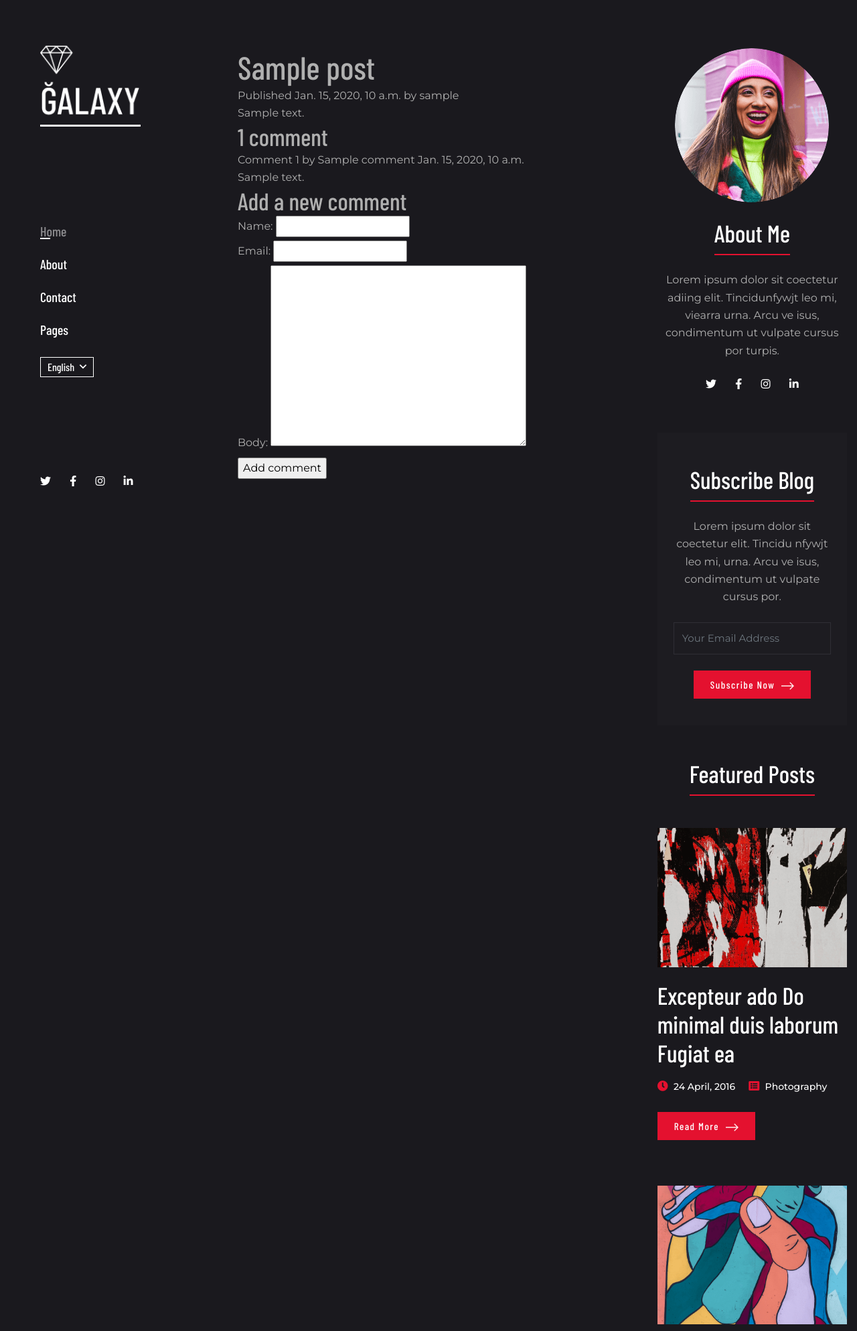
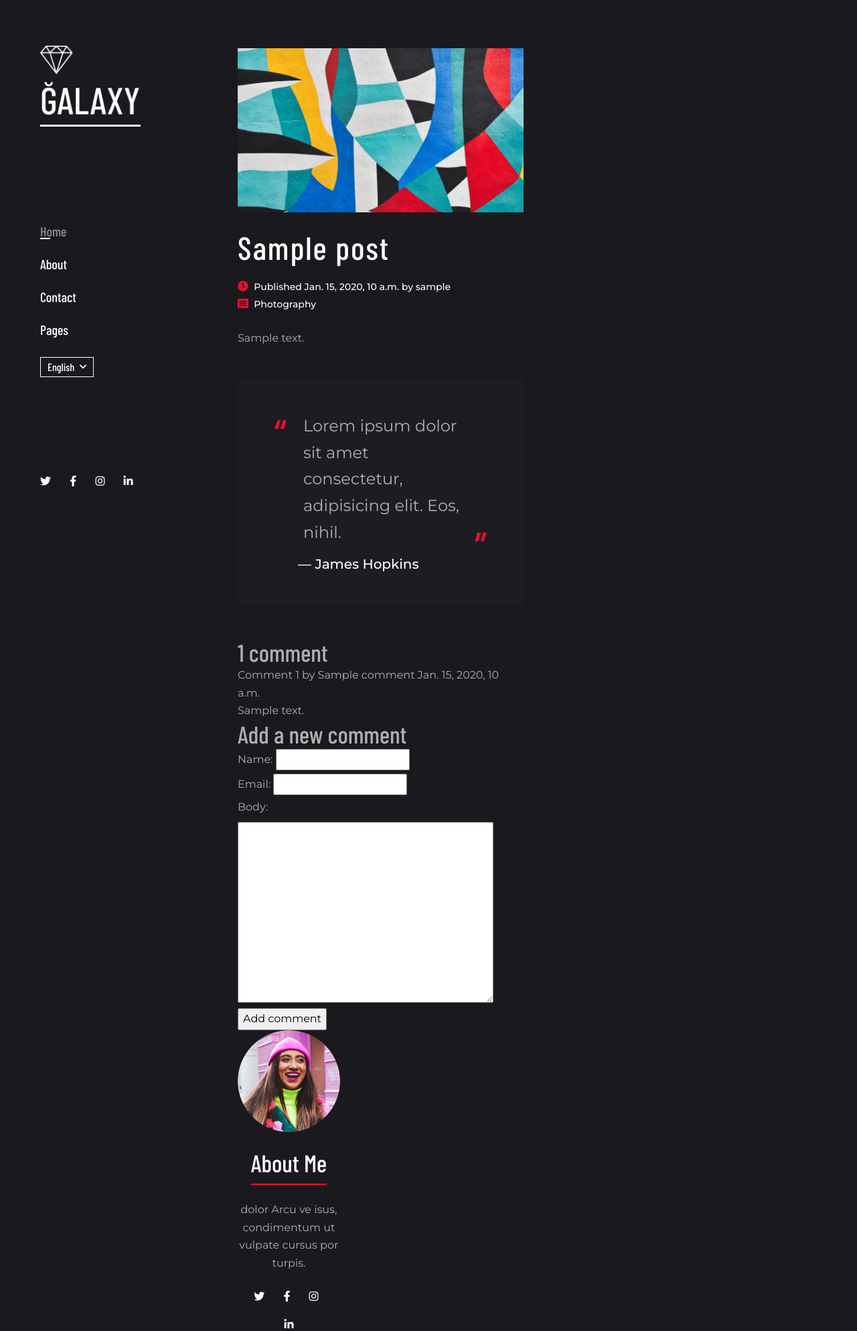
Before and after one commit to soza780/sample_blog, a Django app: a page that uses mysite/blog/templates/blog/base.html in a window 1280 px wide. Shown: the top 1987 px of the page at 67% size. Run offline with Django 4.2, Linux system fonts and the light colour scheme; tables that the repository leaves empty hold one stand-in row (values such as "Sample post"); some libraries are stand-ins or nearby versions.

Commit message:
added docker files and post detail

```diff
--- a/docker-compose.yml
+++ b/docker-compose.yml
@@ -6,4 +6,6 @@
       dockerfile: Dockerfile
     volumes:
       - /mysite:/app/mysite
+    ports:
+      - 8000:8000
     command: "python manage.py runserver"
--- a/mysite/blog/templates/blog/base.html
+++ b/mysite/blog/templates/blog/base.html
@@ -2,13 +2,6 @@
 {% load blog_tags %}
 
 <!DOCTYPE html>
-
-<!--
- // WEBSITE: https://themefisher.com
- // TWITTER: https://twitter.com/themefisher
- // FACEBOOK: https://www.facebook.com/themefisher
- // GITHUB: https://github.com/themefisher/
--->
 
 <html>
 <head>
@@ -146,7 +139,7 @@
                     <div class="widget text-center">
                         <img class="author-thumb-sm rounded-circle d-block mx-auto" src="static/images/author-sm.png" alt="">
                         <h2 class="widget-title text-white d-inline-block mt-4">About Me</h2>
-                        <p class="mt-4">Lorem ipsum dolor sit coectetur adiing elit. Tincidunfywjt leo mi, viearra urna. Arcu ve isus, condimentum ut vulpate cursus por turpis.</p>
+                        <p class="mt-4">dolor Arcu ve isus, condimentum ut vulpate cursus por turpis.</p>
                         <ul class="list-inline mt-3">
                             <li class="list-inline-item">
                                 <a href="#!" class="text-white text-primary-onHover p-2">
--- a/mysite/blog/templates/blog/post/detail.html
+++ b/mysite/blog/templates/blog/post/detail.html
@@ -1,13 +1,29 @@
 {% extends "blog/base.html" %}
+{% load static %}
+{% block content %}
 
-{% block title %}{{ post.title }}{% endblock title %}
 
-{% block content %}
-    <h1>{{ post.title }}</h1>
-    <p class="date">
-        Published {{ post.publish }} by {{ post.author }}
-    </p>
-    {{ post.body|linebreaks }}
+    <div class="row justify-content-between">
+    <div class="col-lg-10">
+    <img class="img-fluid" src="blog/static/images/post/post-single/01.png" alt="">
+    <h1 class="text-white add-letter-space mt-4">{{ post.title }}</h1>
+    <ul class="post-meta mt-3 mb-4">
+        <li class="d-inline-block mr-3">
+            <span class="fas fa-clock text-primary"></span>
+            <a class="ml-1" href="#">Published {{ post.publish }} by {{ post.author }}</a>
+        </li>
+        <li class="d-inline-block">
+            <span class="fas fa-list-alt text-primary"></span>
+            <a class="ml-1" href="#">Photography</a>
+        </li>
+    </ul>
+
+    <p>{{ post.body|linebreaks }}</p>
+
+    <div class="blockquote bg-dark my-5">
+        <p class="blockquote-text pl-2">Lorem ipsum dolor sit amet consectetur, adipisicing elit. Eos, nihil.</p>
+        <span class="blockquote-footer text-white h4 mt-3">James Hopkins</span>
+    </div>
     {% with comments.count as total_comments %}
         <h2>
             {{ total_comments }} comment{{ total_comments|pluralize }}
--- a/mysite/blog/templates/blog/post/list.html
+++ b/mysite/blog/templates/blog/post/list.html
@@ -2,7 +2,7 @@
 {% for post in posts %}
 
 <div class="card post-item bg-transparent border-0 mb-5">
-  <a href="post-details.html">
+  <a href="{{ post.get_absolute_url }}">
     <img
       class="card-img-top rounded-0"
       src="images/post/post-lg/01.png"
@@ -27,7 +27,7 @@
     <p class="card-text my-4">
         {{ post.body|truncatewords:30|linebreaks }}
     </p>
-    <a href="post-details.html" class="btn btn-primary"
+    <a href="{{ post.get_absolute_url }}" class="btn btn-primary"
       >Read More <img src="images/arrow-right.png" alt=""/></a>
   </div>
 </div>
```
Also changed, not shown: 2 other files.
